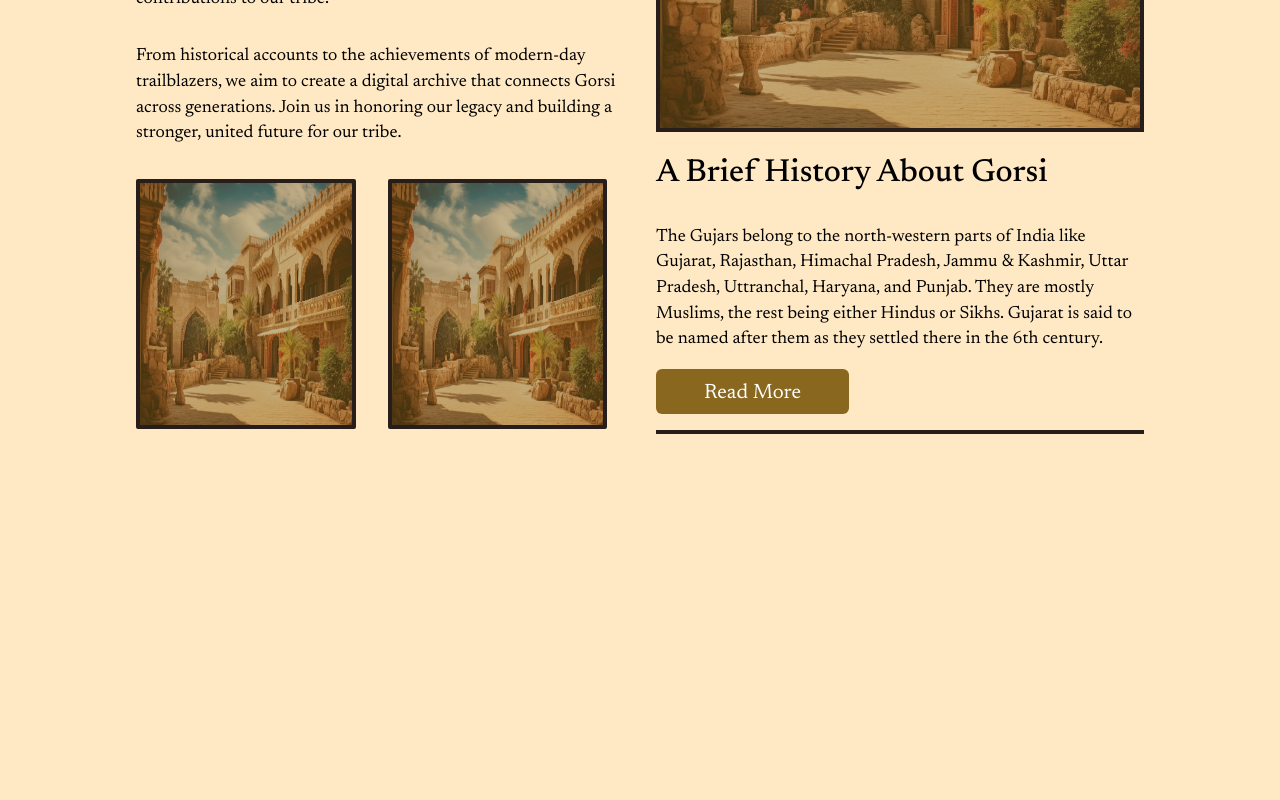
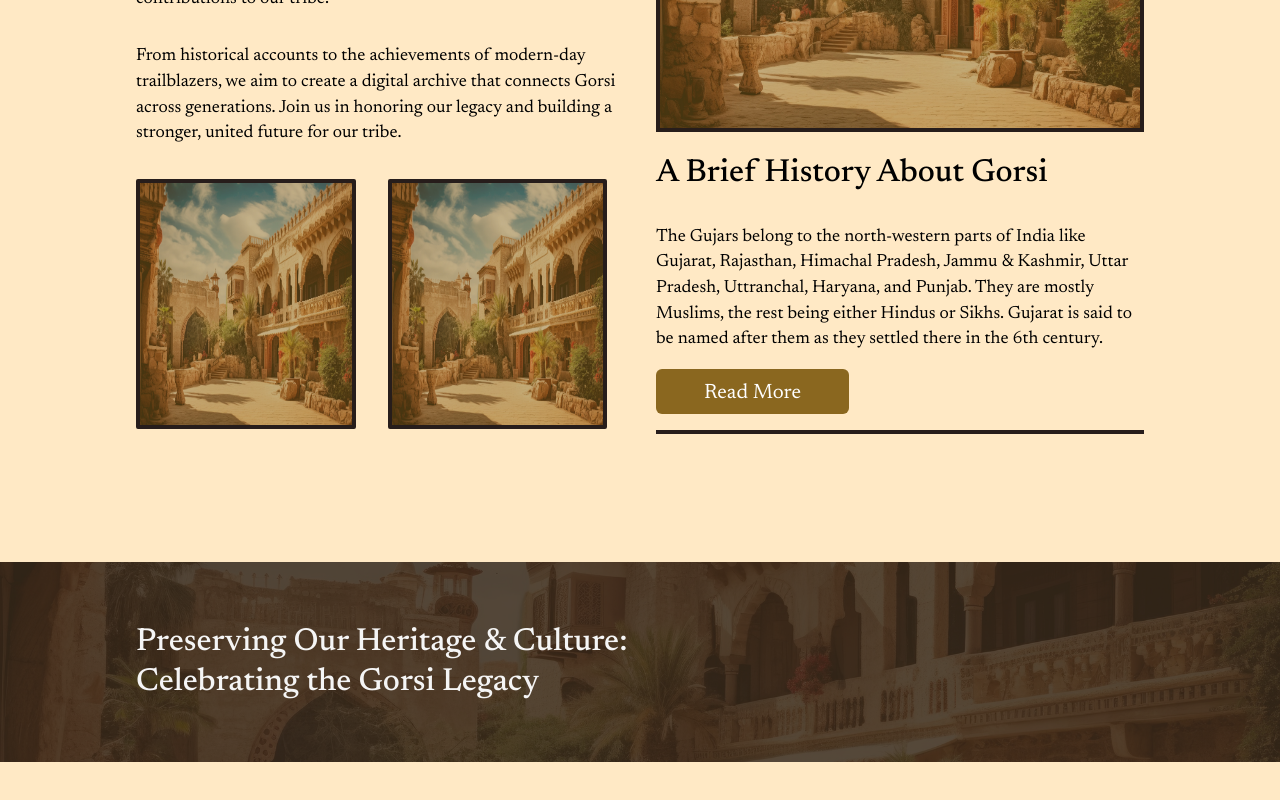
Before and after one commit to imargorsi/gorsiwebsite__frontend, a React (Vite) app: page / in a window 1280 px wide. Shown: the part 1314-2114 px from the top of the page. Before the commit the page ends 1876 px from the top, so only its background shows below. Built offline with nearby package versions, Linux system fonts and the light colour scheme.

Commit message:
added the banner section

```diff
--- /dev/null
+++ b/src/components/home/Banner/Banner.jsx
@@ -0,0 +1,18 @@
+import "./banner.css";
+
+function Banner() {
+  return (
+    <div className="fullbackground banner__wrapper">
+      <div className="container">
+        <div className="banner__heading">
+          <h3 className="heading__h3 ">
+            Preserving Our Heritage & Culture: <br></br>Celebrating the Gorsi
+            Legacy
+          </h3>
+        </div>
+      </div>
+    </div>
+  );
+}
+
+export default Banner;
--- /dev/null
+++ b/src/components/home/Banner/banner.css
@@ -0,0 +1,74 @@
+.banner__wrapper {
+  position: relative;
+  background-image: url("/hero.jpg");
+  background-position: center;
+  background-size: cover;
+  margin-bottom: 10rem;
+  height: 100%;
+}
+
+.banner__wrapper::before {
+  content: "";
+  position: absolute;
+  top: 0;
+  left: 0;
+  right: 0;
+  bottom: 0;
+  background-color: rgba(39, 29, 27, 0.7);
+  z-index: 1;
+}
+
+.banner__heading {
+  display: flex;
+  justify-content: flex-start;
+  align-items: center;
+  height: 200px;
+  position: relative;
+  z-index: 2;
+}
+
+.banner__heading > h3 {
+  color: var(--clr-white);
+}
+
+/* for 2xl   */
+/* @media (max-width: 1536px) {
+  .container {
+    max-width: 1280px;
+  }
+} */
+
+/* for xl   */
+/* @media (max-width: 1280px) {
+   .container {
+    max-width: 1024px;
+  }
+} */
+
+/* for large */
+/* @media (max-width: 1024px) {
+  .container {
+    max-width: 768px;
+  }
+} */
+
+/* for medium */
+/* @media (max-width: 768px) {
+  .container {
+    max-width: 640px;
+  }
+} */
+
+/* for small */
+@media (max-width: 640px) {
+  .banner__heading {
+    height: 140px;
+  }
+}
+
+/* for extra small */
+/* @media (max-width: 400px) {
+  .container {
+    width: 100%;
+  }
+} */
--- a/src/pages/home.jsx
+++ b/src/pages/home.jsx
@@ -1,11 +1,13 @@
 import Hero from "../components/home/Hero/Hero";
 import History from "../components/home/History/History";
+import Banner from "../components/home/Banner/Banner";
 
 function Home() {
   return (
     <div>
       <Hero />
       <History />
+      <Banner />
     </div>
   );
 }
```
